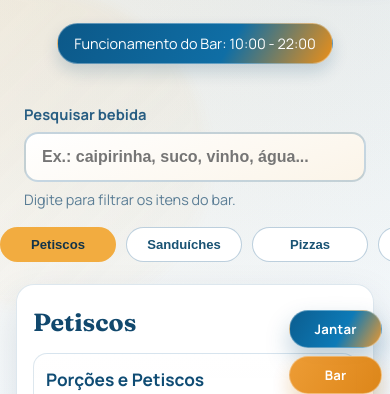
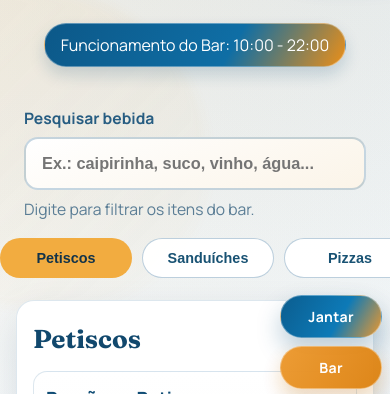
Before and after one commit to studio-dev-code/fenix_cardapio, a plain HTML site: page bar.html in a window 390 px wide. Shown: the part 394-788 px from the top of the page. Drawn offline with Linux system fonts and the light colour scheme.

Commit message:
Add files via upload

```diff
--- a/bar.html
+++ b/bar.html
@@ -177,7 +177,7 @@
     </main>
 
     <div class="section-switch" aria-label="Navegar entre seções do cardápio">
-        <a class="switch-btn" href="jantar.html">Jantar</a>
+        <a class="switch-btn" href="index.html">Jantar</a>
         <a class="switch-btn is-current" href="bar.html" aria-current="page">Bar</a>
         <a class="switch-btn" href="alacarte.html">À La Carte</a>
     </div>
--- a/style.css
+++ b/style.css
@@ -574,7 +574,25 @@ h3 {
 
 	.service-info span,
 	.day-btn {
-		font-size: 0.9rem;
+		font-size: 1rem;
+	}
+
+	h2 {
+		font-size: 1.62rem;
+	}
+
+	.day-group h3 {
+		font-size: 1.14rem;
+	}
+
+	.search-label,
+	.search-hint {
+		font-size: 0.98rem;
+	}
+
+	.food-search {
+		font-size: 1.02rem;
+		padding: 15px 16px;
 	}
 
 	.week-nav {
@@ -601,13 +619,13 @@ h3 {
 	}
 
 	.dish-list li {
-		font-size: 0.92rem;
-		line-height: 1.46;
-		padding: 10px 10px 10px 26px;
+		font-size: 1rem;
+		line-height: 1.5;
+		padding: 11px 11px 11px 28px;
 	}
 
 	.item-note {
-		font-size: 0.82rem;
+		font-size: 0.9rem;
 	}
 
 	/* No Bar, as categorias ficam em trilha horizontal para evitar "embolado" */
@@ -631,8 +649,9 @@ h3 {
 
 	.bar-page .day-btn {
 		flex: 0 0 auto;
-		min-width: 128px;
-		padding: 10px 12px;
+		min-width: 146px;
+		padding: 12px 14px;
+		font-size: 0.96rem;
 		scroll-snap-align: start;
 	}
 
@@ -655,9 +674,14 @@ h3 {
 	}
 
 	.switch-btn {
-		padding: 10px 14px;
-		font-size: 0.86rem;
+		padding: 12px 16px;
+		font-size: 0.92rem;
 	}
+
+	.bar-page .section-switch {
+		bottom: 10px;
+	}
+}
 
 
 @media (max-width: 390px) {
@@ -668,18 +692,13 @@ h3 {
 	}
 
 	.switch-btn {
-		padding: 9px 12px;
-		font-size: 0.82rem;
+		padding: 11px 14px;
+		font-size: 0.88rem;
 	}
 
-	.bar-page .section-switch {
-		bottom: 10px;
+	.bar-page .day-btn {
+		min-width: 132px;
+		font-size: 0.9rem;
+		padding: 11px 12px;
 	}
 }
-
-	.bar-page .day-btn {
-		min-width: 116px;
-		font-size: 0.82rem;
-		padding: 9px 10px;
-	}
-}
```
Also changed, not shown: alacarte.html (+1 -1 lines).
